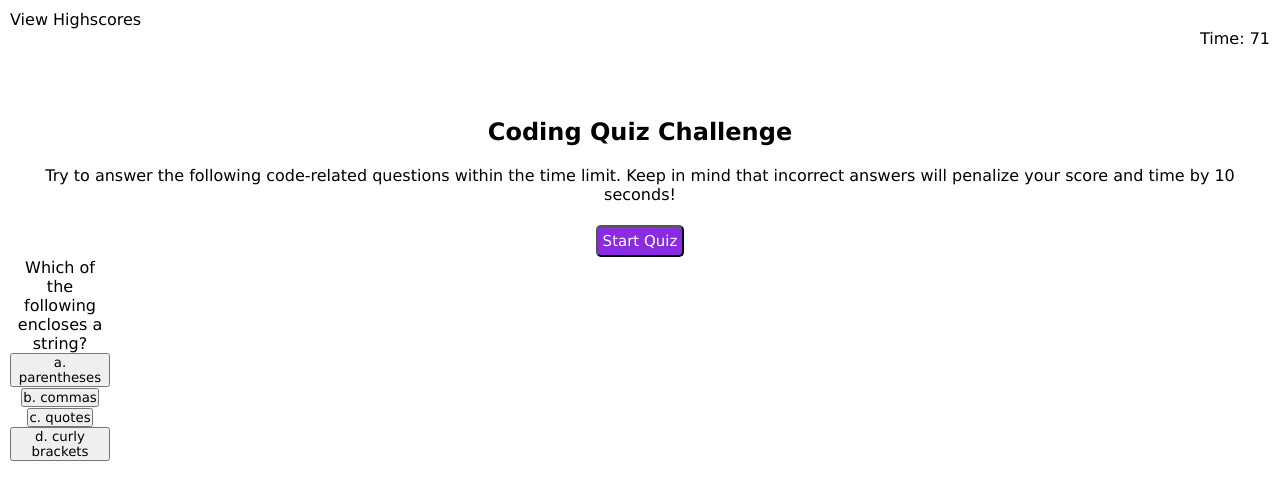
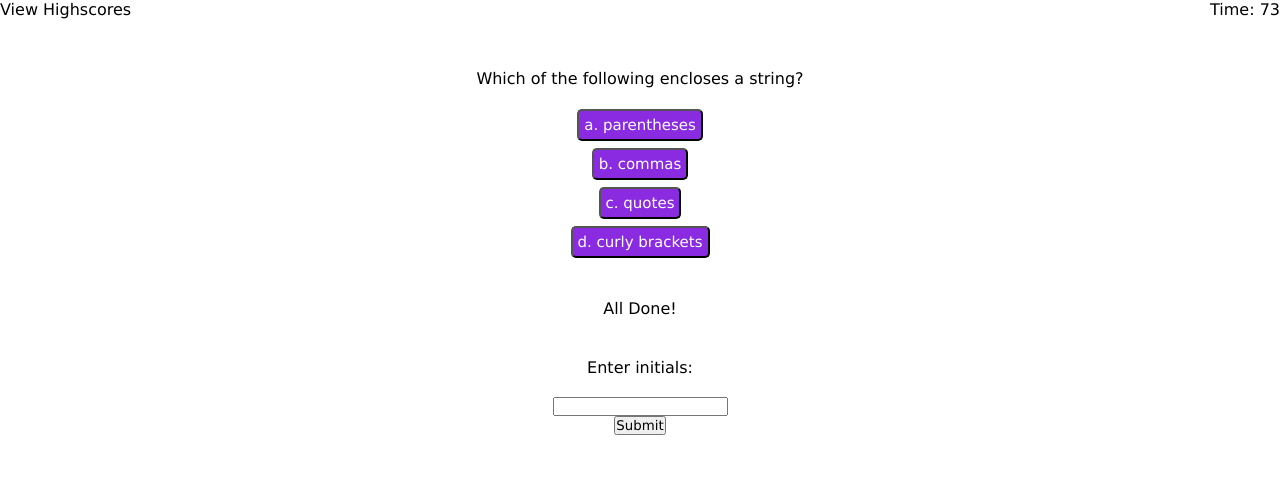
Before and after one commit to tvserr/code-quiz, a plain HTML site: page index.html in a window 1280 px wide. Both pictures are taken after a click on the button "Start Quiz". Drawn offline with Linux system fonts and the light colour scheme.

Commit message:
added event listeners for choices

```diff
--- a/assets/script.js
+++ b/assets/script.js
@@ -1,16 +1,18 @@
 var quizContainer = document.querySelector(".quiz-container");
-var questionContainer = document.querySelector(".question-container");
 var choicesContainer = document.querySelector(".choices-container");
 var scoresContainer = document.querySelector(".scores-container");
+var welcomeMessage = document.querySelector(".welcome-message");
 
 var startBtn = document.getElementById("start-quiz");
 var timerDisplay = document.getElementById("timer-display");
-var optionBtn1 = document.getElementById("option1");
-var optionBtn2 = document.getElementById("option2");
-var optionBtn3 = document.getElementById("option3");
-var optionBtn4 = document.getElementById("option4");
+var questionTitle = document.getElementById("question-title");
 var userScore = document.getElementById("user-score");
-var questionTitle = document.getElementById("question-title");
+var answerResult = document.getElementById("answer-result");
+
+var choiceBtn1 = document.querySelector(".choice-btn1");
+var choiceBtn2 = document.querySelector(".choice-btn2");
+var choiceBtn3 = document.querySelector(".choice-btn3");
+var choiceBtn4 = document.querySelector(".choice-btn4");
 
 var currentQuestion = 0;
 var score = 0;
@@ -29,29 +31,38 @@ var questions = [
    answer: "b. false",
    },
    {
-   title: "In Javascript, this executes a block of code over and over again. What is this called?",
-   choices: ["a. variable loop", "b. function loop", "c. string loop", "d. for loop"],
-   answer: "d. for loop",
+   title: "Arrays in JavaScript can be used to store ______.",
+   choices: ["a. booleans", "b. other arrays", "c. numbers and strings", "d. all of the above"],
+   answer: "d. all of the above",
    },
    {
-   title: "In Javascript, what is this container that stores data?",
+   title: "This executes a block of code over and over again. What is this called?",
+   choices: ["a. variable loop", "b. for loop", "c. string loop", "d. function loop"],
+   answer: "b. for loop",
+   },
+   {
+   title: "What is this container that stores data?",
    choices: ["a. variable", "b. function", "c. string", "d. event"],
    answer: "a. variable",
    },
+   {
+   title: "A very useful tool used during development and debugging for printing content to the debugger is:",
+   choices: ["a. Javascript", "b. terminal/bash", "c. console.log", "d. addEventListener"],
+   answer: "c. console.log",
+   },
 ];
 
-// optionBtn1.addEventListener("click");
-// optionBtn2.addEventListener("click");
-// optionBtn3.addEventListener("click");
-// optionBtn4.addEventListener("click");
+welcomeMessage.style.display = "block";
+quizContainer.style.display = "none";
 
 function startQuiz() {
    currentQuestion = 0;
    score = 0;
    timerCount = 75;
+   welcomeMessage.style.display = "none";
+   quizContainer.style.display = "block";
+   displayQuestion(currentQuestion);
    startTimer();
-   displayQuestion(currentQuestion);
-
 }
 
 function startTimer() {
@@ -59,57 +70,95 @@ function startTimer() {
       timerCount--;
       timerDisplay.textContent = "Time: " + timerCount;
 
-      if (timerCount <= 0) {
+      if (timerCount <= 0 || currentQuestion >= questions.length) {
+         clearInterval(timerInterval);
          endQuiz();
       }
    }, 1000)
 }
 
-function displayQuestion(questionIndex) {
-   if (questionIndex < questions.length) {
-   var currentQuestionObj = questions[questionIndex];
-   questionTitle.textContent = currentQuestionObj.title;
+function displayQuestion(currentQuestion) {
+   questionTitle.textContent = questions[currentQuestion].title;
+   choiceBtn1.textContent = questions[currentQuestion].choices[0];
+   choiceBtn2.textContent = questions[currentQuestion].choices[1];
+   choiceBtn3.textContent = questions[currentQuestion].choices[2];
+   choiceBtn4.textContent = questions[currentQuestion].choices[3];
+}
 
-   choicesContainer.innerHTML = "";
+choiceBtn1.addEventListener("click", checkAnswer);
+choiceBtn2.addEventListener("click", checkAnswer);
+choiceBtn3.addEventListener("click", checkAnswer);
+choiceBtn4.addEventListener("click", checkAnswer);
 
-   for (var i = 0; i < currentQuestionObj.choices.length; i++) {
-      var choiceBtn = document.createElement("button");
-      choiceBtn.textContent = currentQuestionObj.choices[i];
-      choiceBtn.addEventListener("click", checkAnswer);
-      choicesContainer.appendChild(choiceBtn);
+// if (questionIndex < questions.length) {
+   //    var currentQuestionObj = questions[questionIndex];
+   //    questionTitle.textContent = currentQuestionObj.title;
+
+   //    choicesContainer.innerHTML = "";
+
+   //    for (var i = 0; i < currentQuestionObj.choices.length; i++) {
+   //       var choiceBtn = document.createElement("button");
+   //       choiceBtn.textContent = currentQuestionObj.choices[i];
+   //       choiceBtn.addEventListener("click", checkAnswer);
+   //       choicesContainer.appendChild(choiceBtn);
+   //    }
+   // } else {
+   //    endQuiz();
+
+answerResult.style.display = "none";
+
+function checkAnswer(event) {
+   event.preventDefault();
+
+   answerResult.style.display = "block";
+   setTimeout(function () {
+      answerResult.style.display = "none";
+   }, 1000);
+
+   var userChoice = event.target.textContent;
+
+   if (userChoice == questions[currentQuestion].answer) {
+      score += 5;
+      answerResult.textContent = "Correct!";
+   } else {
+      timerCount -= 15;
+      answerResult.textContent = "Wrong!";
    }
+
+   currentQuestion++;
+
+   if (currentQuestion < questions.length) {
+      displayQuestion(currentQuestion);
    } else {
-   endQuiz();
+      endQuiz();
    }
 }
 
-function checkAnswer(event) {
-   var userChoice = event.target.textContent;
-   var currentQuestionObj = questions[currentQuestion];
-
-   if (userChoice != currentQuestionObj.answer) {
-   timerCount -= 15;
-   userScore.textContent = "Your final score is " + score + ".";
+function getScore() {
+   var storedScore = localStorage.getItem("scoreCount");
+   if (storedScore === null) {
+      score = 0;
+   } else {
+      score = storedScore;
    }
-
-   currentQuestion++;
-   displayQuestion(currentQuestion);
 }
 
 function showScore() {
-   var correctAnswers = 0;
+   score = 0;
 
-   questions.forEach(function (currentQuestion, currentQuestionIndex) {
-      if (currentQuestion.choices.indexOf(currentQuestion.answer) !== -1) {
-         correctAnswers++;
+   questions.forEach(function (question) {
+      if (currentQuestion.choices.indexOf(question.answer) !== -1) {
+         score += 5;
       }
    })
-
-   scoresContainer.innerHTML = "Your final score is " + correctAnswers + ".";
 }
 
-function endQuiz() {}
+function endQuiz() {
+   quizContainer.style.display = "none";
+   scoresContainer.style.display = "block";
+   scoresContainer.innerHTML = "Your final score is " + score + ".";
 
-startBtn.addEventListener('click', startQuiz);
+   timerDisplay.style.display = "none";
+}
 
-startQuiz();
+startBtn.addEventListener("click", startQuiz);
--- a/assets/style.css
+++ b/assets/style.css
@@ -6,8 +6,15 @@
 
 body {
    display: flex;
+   flex-direction: column;
+   justify-content: center;
+   text-align: center;
+}
+
+header {
+   display: flex;
+   justify-content: space-between;
    align-items: center;
-   justify-content: center;
 }
 
 .welcome-message {
@@ -23,18 +30,6 @@ p {
    margin: 20px 0;
 }
 
-#highscores {
-   display: flex;
-   justify-content: flex-start;
-   align-items: flex-start;
-}
-
-#timer-display {
-   display: flex;
-   justify-content: flex-end;
-   align-items: flex-start;
-}
-
 #start-quiz {
    font-size: 15px;
    background: blueviolet;
@@ -46,23 +41,24 @@ p {
 }
 
 .quiz-container {
-   width: 100px;
+   margin-top: 50px;
    display: flex;
    flex-direction: column;
+   flex-wrap: wrap;
    justify-content: center;
    align-items: center;
-   border-radius: 5px;
-   text-align: center;
 }
 
-.question-container {
-   display: flex;
-   justify-content: center;
-   align-items: center;
-   flex-direction: column;
+ul {
+   margin: 20px 0;
 }
 
-.btn {
+li {
+   align-items: center;
+   margin: 5px 0;
+}
+
+button {
    font-size: 15px;
    background: blueviolet;
    border-radius: 5px;
@@ -72,7 +68,7 @@ p {
    cursor: pointer;
 }
 
-.btn:hover {
+button:hover {
    color: darkgray;
 }
 
@@ -87,7 +83,3 @@ p {
    font-size: 30px;
    font-weight: bold;
 }
-
-.hide {
-   display: none;
-}
--- a/index.html
+++ b/index.html
@@ -7,33 +7,37 @@
    <link rel="stylesheet" href="./assets/style.css">
 </head>
 <body>
-   <section class="welcome-message">
+   <header>
       <span id="highscores">View Highscores</span>
       <span id="timer-display"></span>
+   </header>
+   <main>
+   <section class="welcome-message">
       <h2>Coding Quiz Challenge</h2>
       <p>Try to answer the following code-related questions within the time limit. Keep in mind that incorrect answers will penalize your score and time by 10 seconds!</p>
       <button id="start-quiz">Start Quiz</button>
-
+   </section>
    <section class="quiz-container">
-      <section class="question-container">
-         <div id="question-title"></div>
-      </section>
-
-      <section class="choices-container">
+         <div id="question-title">Question</div>
          <div id="choices">
-            <button class="btn btn-option" id="option1">Option 1</button>
-            <button class="btn btn-option" id="option2">Option 2</button>
-            <button class="btn btn-option" id="option3">Option 3</button>
-            <button class="btn btn-option" id="option4">Option 4</button>
+            <ul>
+               <li><button class="choice-btn1">Choice 1</button></li>
+               <li><button class="choice-btn2">Choice 2</button></li>
+               <li><button class="choice-btn3">Choice 3</button></li>
+               <li><button class="choice-btn4">Choice 4</button></li>
+            </ul>
          </div>
-      </section>
+         <div id="answer-result">Answer Result</div>
    </section>
 
    <section class="scores-container">
-      <span id="user-score">
-      </span>
+      <p>All Done!</p>
+      <span id="user-score"></span>
+      <p>Enter initials:</p>
+         <input type="text" name="" id="initials">
+         <input type="button" value="Submit">
    </section>
-
+   </main>
    <script src="./assets/script.js"></script>
 </body>
 </html>
```
